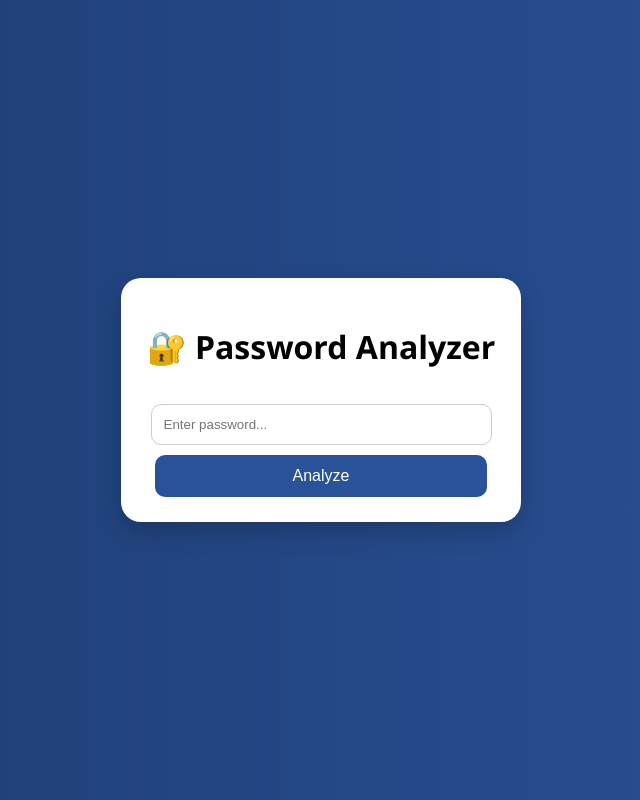
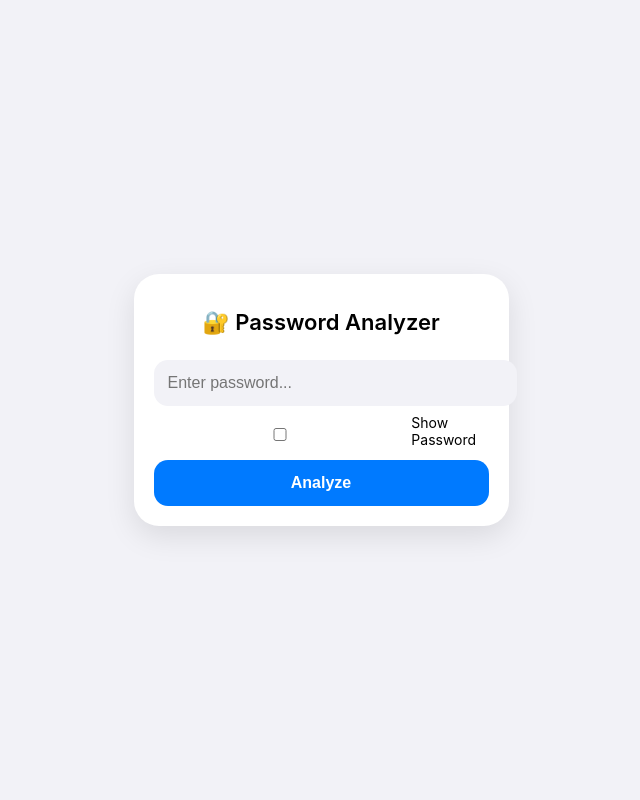
Before and after one commit to WhiteHatAnalystMike/Password-Security-Analyzer, a Flask app: page / in a window 1280 px wide. Shown: the whole page, without its empty margins (319-959 px from the left). Run offline with Flask 3, Linux system fonts and the light colour scheme.

Commit message:
Final UI polish + 10S-style design

```diff
--- a/passwordanalyzer/static/style.css
+++ b/passwordanalyzer/static/style.css
@@ -1,86 +1,132 @@
 body {
     margin: 0;
-    font-family: 'Segoe UI', sans-serif;
-    background: linear-gradient(to right, #1e3c72, #2a5298);
+    font-family: -apple-system, BlinkMacSystemFont, "San Francisco", "Segoe UI", sans-serif;
+    background: #f2f2f7;
     display: flex;
     justify-content: center;
     align-items: center;
-    height: 100vh;
+    min-height: 100vh;
 }
 
-/* App container */
+/* iPhone container feel */
 .app-container {
     width: 100%;
-    max-width: 400px;
+    max-width: 375px;
+    padding: 15px;
 }
 
-/* Card UI */
+/* Card */
 .card {
     background: white;
-    border-radius: 20px;
-    padding: 25px;
-    box-shadow: 0 10px 25px rgba(0,0,0,0.2);
+    border-radius: 25px;
+    padding: 20px;
+    box-shadow: 0 10px 30px rgba(0,0,0,0.1);
+}
+
+/* Title */
+h1 {
+    font-size: 22px;
+    font-weight: 600;
     text-align: center;
+    margin-bottom: 15px;
 }
 
 /* Input */
 input {
-    width: 90%;
-    padding: 12px;
-    margin-top: 15px;
-    border-radius: 10px;
-    border: 1px solid #ccc;
+    width: 100%;
+    padding: 14px;
+    border-radius: 14px;
+    border: none;
+    background: #f2f2f7;
+    font-size: 16px;
+    outline: none;
+    margin-top: 10px;
 }
 
 /* Button */
 button {
-    width: 95%;
-    padding: 12px;
-    margin-top: 10px;
+    width: 100%;
+    padding: 14px;
+    margin-top: 12px;
     border: none;
-    border-radius: 10px;
-    background: #2a5298;
+    border-radius: 14px;
+    background: #007AFF;
     color: white;
     font-size: 16px;
+    font-weight: 600;
     cursor: pointer;
+    transition: 0.2s;
 }
 
 button:hover {
-    background: #1e3c72;
+    background: #005ecb;
 }
 
 /* Result section */
 .result {
     margin-top: 20px;
-    text-align: left;
 }
 
-/* Strength bar */
+/* Strength label */
+.result h2 {
+    font-size: 18px;
+    margin-bottom: 10px;
+}
+
+/* iOS-style strength bar */
 .strength-bar {
     width: 100%;
-    height: 10px;
-    background: #eee;
+    height: 8px;
+    background: #e5e5ea;
     border-radius: 10px;
-    margin: 10px 0;
-}
-
-.strength-fill {
-    height: 100%;
-    border-radius: 10px;
+    overflow: hidden;
+    margin-bottom: 10px;
 }
 
 /* Colors */
 .weak {
     width: 33%;
-    background: red;
+    background: #ff3b30;
 }
 
 .medium {
     width: 66%;
-    background: orange;
+    background: #ff9500;
 }
 
 .strong {
     width: 100%;
-    background: green;
+    background: #34c759;
 }
+
+/* Feedback list */
+ul {
+    padding-left: 18px;
+    color: #555;
+}
+
+li {
+    margin-bottom: 5px;
+}
+/* Smooth strength animation */
+.strength-fill {
+    height: 100%;
+    border-radius: 10px;
+    transition: width 0.5s ease-in-out;
+}
+
+/* Spinner */
+.spinner {
+    width: 30px;
+    height: 30px;
+    border: 4px solid #e5e5ea;
+    border-top: 4px solid #007AFF;
+    border-radius: 50%;
+    animation: spin 1s linear infinite;
+    margin: auto;
+}
+
+@keyframes spin {
+    from { transform: rotate(0deg); }
+    to { transform: rotate(360deg); }
+}
--- a/passwordanalyzer/templates/index.html
+++ b/passwordanalyzer/templates/index.html
@@ -11,10 +11,21 @@
     <div class="card">
         <h1>🔐 Password Analyzer</h1>
 
-        <form method="POST">
+        <form method="POST" onsubmit="showLoading()">
             <input type="password" name="password" placeholder="Enter password..." required>
+
+            <label style="font-size: 14px; display: flex; align-items: center; gap: 6px; margin-top: 8px;">
+                <input type="checkbox" onclick="togglePassword()"> Show Password
+            </label>
+
             <button type="submit">Analyze</button>
         </form>
+
+        <!-- Loading Spinner -->
+        <div id="loading" style="display:none; text-align:center; margin-top:15px;">
+            <div class="spinner"></div>
+            <p style="font-size:14px; color:#555;">Analyzing...</p>
+        </div>
 
         {% if result %}
         <div class="result">
@@ -36,5 +47,16 @@
     </div>
 </div>
 
+<script>
+function togglePassword() {
+    const input = document.querySelector('input[name="password"]');
+    input.type = input.type === "password" ? "text" : "password";
+}
+
+function showLoading() {
+    document.getElementById("loading").style.display = "block";
+}
+</script>
+
 </body>
 </html>
```
